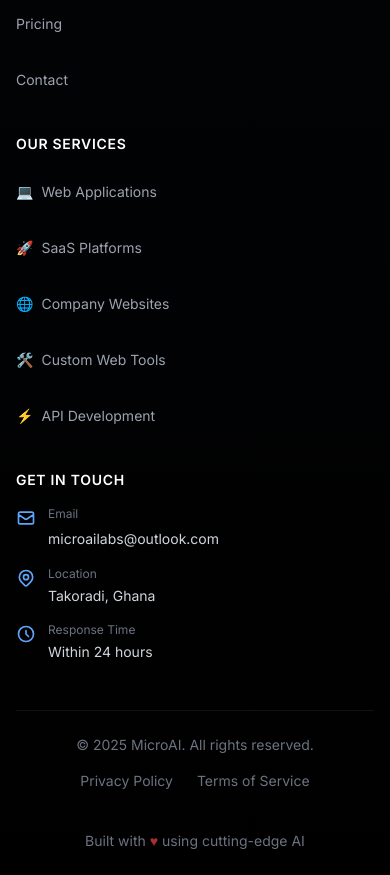
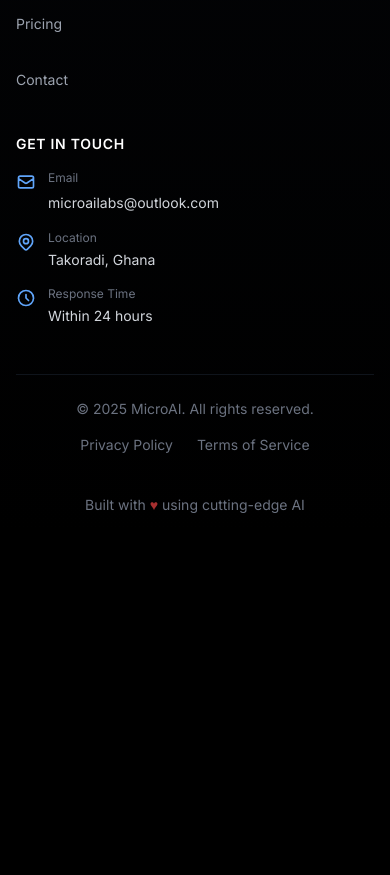
Before and after one commit to FyliaCare/MicroAI, a Next.js app: page /about in a window 390 px wide. Shown: the part 4660-5535 px from the top of the page. After the commit the page ends 5199 px from the top, so only its background shows below. Built offline with nearby package versions, Linux system fonts and the light colour scheme.

Commit message:
Hide services section on mobile and remove API Development from footer

```diff
--- a/src/components/layout/Footer.tsx
+++ b/src/components/layout/Footer.tsx
@@ -74,7 +74,7 @@
             </div>
 
             {/* Services */}
-            <div>
+            <div className="hidden lg:block">
               <h4 className="font-semibold text-white mb-4 text-sm uppercase tracking-wider">Our Services</h4>
               <ul className="space-y-3">
                 <li>
@@ -99,12 +99,6 @@
                   <Link href="/services" className="text-gray-400 hover:text-blue-400 transition-colors text-sm flex items-center group">
                     <span className="text-cyan-500 mr-2">🛠️</span>
                     Custom Web Tools
-                  </Link>
-                </li>
-                <li>
-                  <Link href="/services" className="text-gray-400 hover:text-blue-400 transition-colors text-sm flex items-center group">
-                    <span className="text-green-500 mr-2">⚡</span>
-                    API Development
                   </Link>
                 </li>
               </ul>
```
